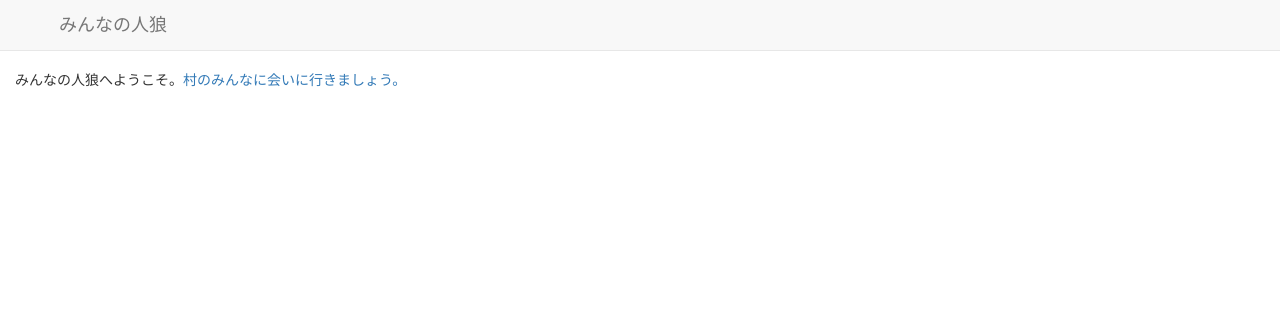
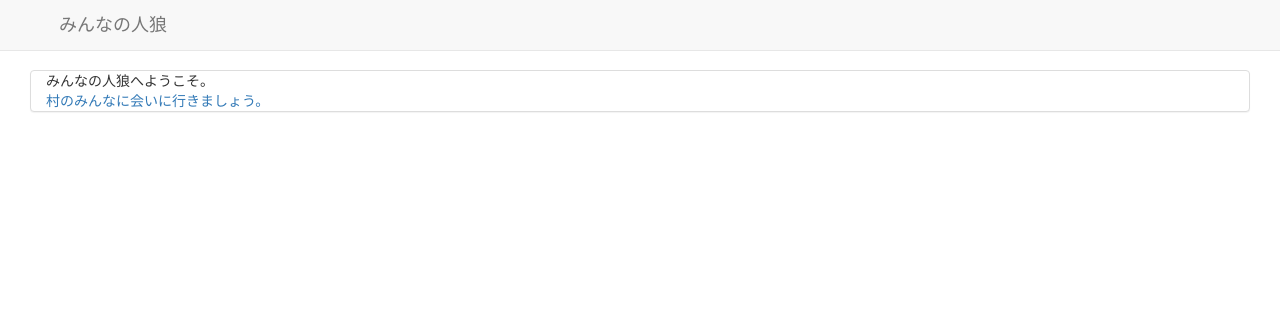
Before and after one commit to ledmonster/werewolf, a Flask app: page / in a window 1280 px wide. Shown: the top 311 px of the page. Run offline with Flask 2, Linux system fonts and the light colour scheme; parts of the project's set-up code (start-up, migrations or seed data) failed here and were passed over; some libraries are stand-ins or nearby versions; some web fonts are replaced.

Commit message:
Added grid tags on pages

```diff
--- a/werewolf/templates/index.html
+++ b/werewolf/templates/index.html
@@ -3,10 +3,14 @@
 {% block header_title %}みんなの人狼{% endblock %}
 
 {% block container %}
-  <p>
-    みんなの人狼へようこそ。<a href="/village/list">村のみんなに会いに行きましょう。</a>
-  </p>
+  <div class="col-md-12">
+    <div class="col-md-12 panel panel-default">
+      みんなの人狼へようこそ。<br />
+      <a href="/village/list">村のみんなに会いに行きましょう。</a>
+    </div>
+  </div>
 
+  <div class="col-md-12">
     <form id="account-form" class="navbar-form navbar-right">
       <button id="disconnect"
               style="display:none"
@@ -22,6 +26,7 @@
         </button>
       </span>
     </form>
+  </div>
 
   {% if settings.DEBUG %}
     <div id="result" style="display:none">
```
Also changed, not shown: werewolf/templates/village/detail.html (+7 -5 lines), werewolf/templates/village/list.html (+6 -4 lines). Lines whose indentation alone changed are shown as unchanged.
